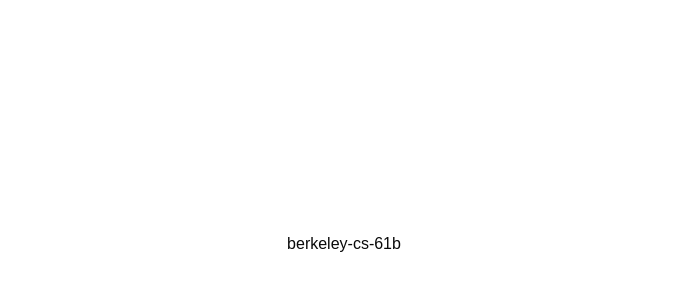
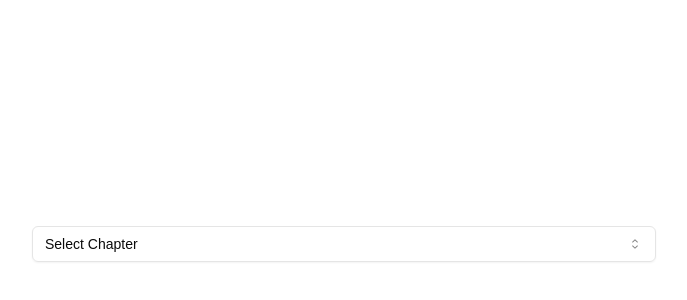
Before and after one commit to xyntechx/personalize-tb, a Next.js app: page /personalize/berkeley-cs-61b in a window 1280 px wide. Shown: the part 156-456 px from the top of the page, without its empty margins (296-983 px from the left). Built offline with nearby package versions, Linux system fonts and the light colour scheme.

Commit message:
Enable chapter selection

```diff
--- /dev/null
+++ b/app/_components/ChapterSelect.tsx
@@ -0,0 +1,39 @@
+"use client";
+
+import {
+    Select,
+    SelectContent,
+    SelectItem,
+    SelectTrigger,
+    SelectValue,
+} from "@/components/ui/select";
+
+const ChapterSelect = ({
+    tbid,
+    chapters,
+}: {
+    tbid: string;
+    chapters: string[];
+}) => {
+    const saveDetails = (val: string) => {
+        localStorage.setItem("personalize-tb-tbid", tbid);
+        localStorage.setItem("personalize-tb-chapter", val);
+    };
+
+    return (
+        <Select onValueChange={(val) => saveDetails(val)}>
+            <SelectTrigger className="w-1/2">
+                <SelectValue placeholder="Select Chapter" />
+            </SelectTrigger>
+            <SelectContent className="w-full h-[250px]">
+                {chapters.map((chap) => (
+                    <SelectItem key={chap} value={chap}>
+                        {chap}
+                    </SelectItem>
+                ))}
+            </SelectContent>
+        </Select>
+    );
+};
+
+export default ChapterSelect;
--- a/app/personalize/[tbid]/page.tsx
+++ b/app/personalize/[tbid]/page.tsx
@@ -1,7 +1,21 @@
-const Personalize = ({ params }: { params: { tbid: string } }) => {
+import { promises as fs } from "fs";
+import ChapterSelect from "@/app/_components/ChapterSelect";
+
+const Personalize = async ({ params }: { params: { tbid: string } }) => {
+    const file = await fs.readFile(
+        process.cwd() + `/app/_textbooks/${params.tbid}.json`,
+        "utf8"
+    );
+    const textbook = JSON.parse(file);
+    const chapters = [];
+    for (const chap in textbook) {
+        chapters.push(chap.slice(0, chap.length - 3).trim());
+    }
+    chapters.sort((a, b) => Number(a.split(".")[0]) - Number(b.split(".")[0]));
+
     return (
         <main className="w-screen min-h-screen flex items-center justify-center flex-col p-4">
-            <h1>{params.tbid}</h1>
+            <ChapterSelect tbid={params.tbid} chapters={chapters} />
         </main>
     );
 };
```
